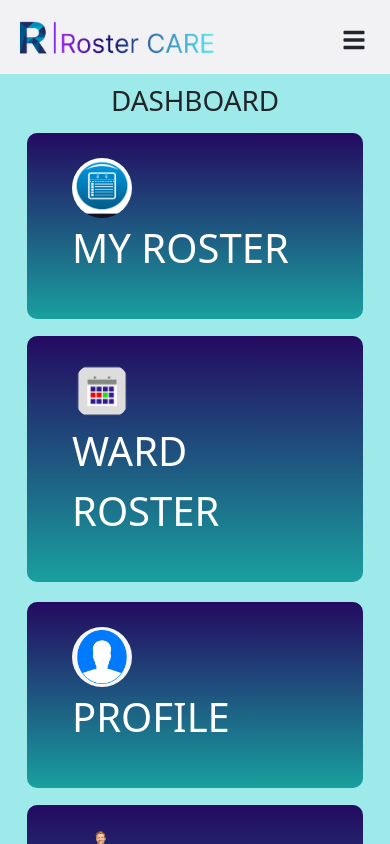
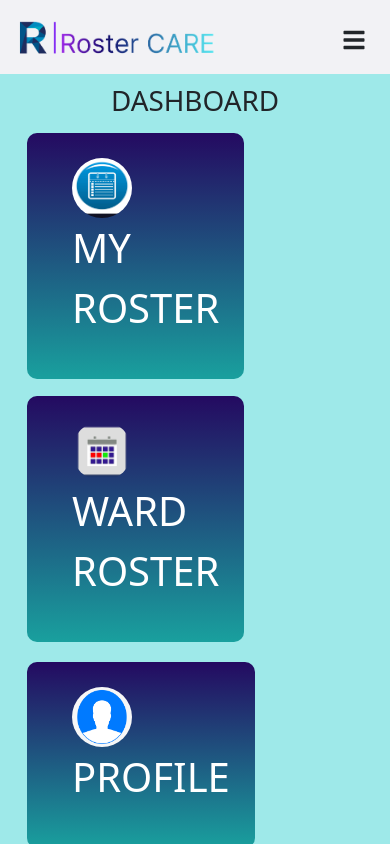
Before and after one commit to Constraint-Based-Roster-Schedule/Roster-Scheduler, a React (Create React App) app: page /doctorDashboard in a window 390 px wide. Shown: the top 844 px of the page. Built offline with nearby package versions, Linux system fonts and the light colour scheme.

Commit message:
conflicts resolve

```diff
--- a/src/CSS/doctorDashboard.css
+++ b/src/CSS/doctorDashboard.css
@@ -92,11 +92,11 @@
     }
 }
 @media(max-width:700px){
-    .row{
+    /* .row{
         flex-direction:column ;
         display: flex;
         position: relative;
-    }
+    } */
 }
 
 /* footer====================== */
--- a/src/view/roster.js
+++ b/src/view/roster.js
@@ -97,15 +97,15 @@ function RosterIndividual() {
                         <Col className='roster-column'>{searchDate}</Col>
                     </Row>
 
-                    {shiftNames.map((shift)=>{
+                    {/* {shiftNames.map((shift)=>{
                         return(
                             <Row>
                                 <Col className='roster-column'>Morning shift</Col>
                                 <Col className='roster-column'></Col>
                             </Row>
                         );
-                    })}
-                    {/* <Row>
+                    })} */}
+                    <Row>
                         <Col className='roster-column'>Morning shift</Col>
                         <Col className='roster-column'></Col>
                     </Row>
@@ -116,7 +116,7 @@ function RosterIndividual() {
                     <Row>
                         <Col className='roster-column'>Night shift</Col>
                         <Col className='roster-column'></Col>
-                    </Row> */}
+                    </Row>
                 </div>
             )}
             <IndividualRoster numberOfDays={numberOfDays} myShifts={myShifts}/>
```
Also changed, not shown: src/components/wardRosterComponent.js (+1 -6 lines).
